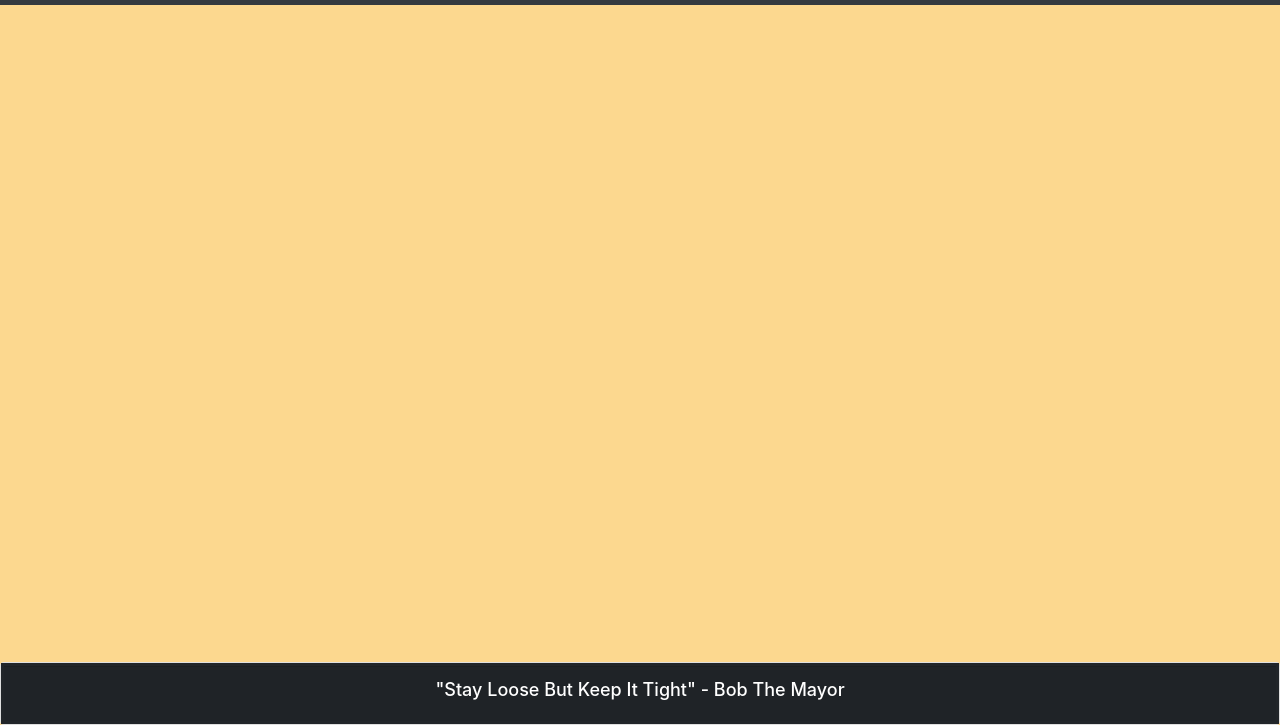
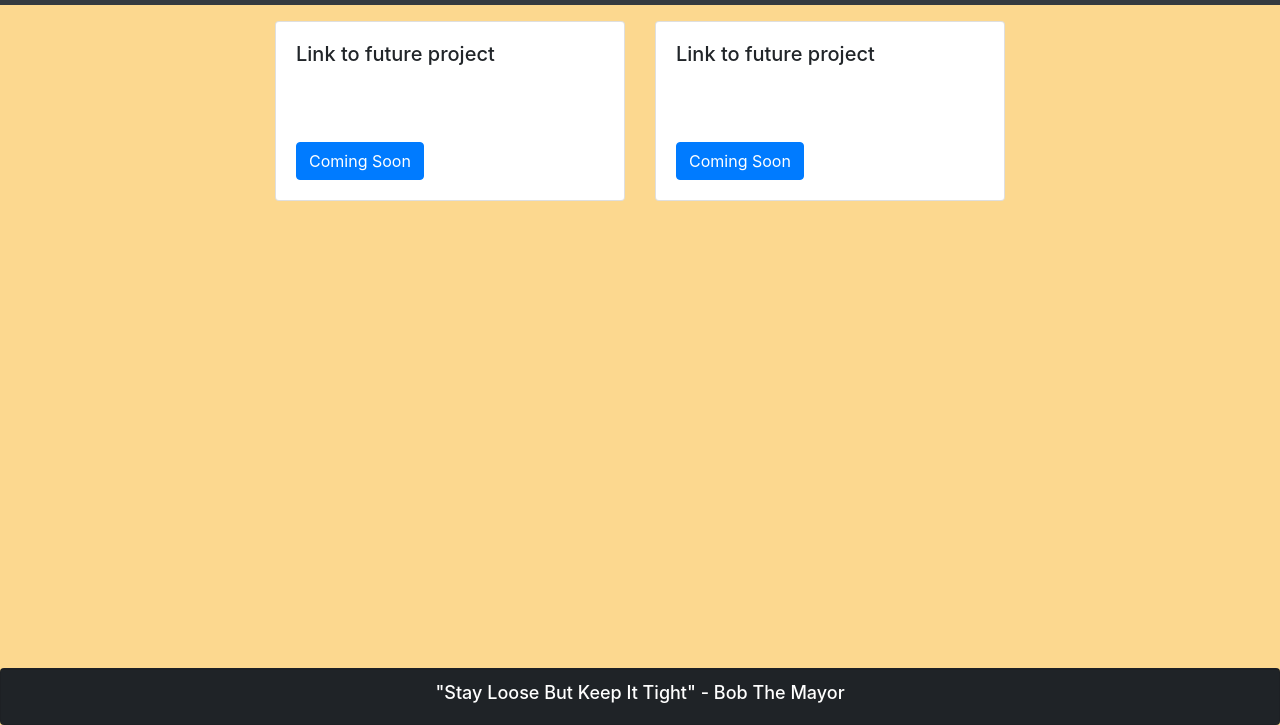
Before and after one commit to Jdusang1/portfolio, a plain HTML site: page portfolio.html in a window 1280 px wide. Shown: the part 75-800 px from the top of the page. Drawn offline with nearby package versions, Linux system fonts and the light colour scheme.

Commit message:
added links to portfolio for future projects, adjusted styling id's on footer, fixed sintax errors

```diff
--- a/portfolio.html
+++ b/portfolio.html
@@ -31,18 +31,38 @@
               </div>
           </div>
     </div>
+</nav>
 
-
-
-
-
-    <div class="fixed-bottom">
-        <div class="card">
-          <div id="footer">
-              <div class="card-footer text-muted"><h3>"Stay Loose But Keep It Tight" - Bob The Mayor</h3></div>
+<div class="container">
+    <div class="row justify-content-md-center">
+        <div class="col-md-4">
+          <div class="card">
+            <div class="card-body">
+              <h5 class="card-title">Link to future project</h5>
+              <p class="card-text">With supporting text below as a natural lead-in to additional content.</p>
+              <a href="#" class="btn btn-primary">Coming Soon</a>
+            </div>
+          </div>
+        </div>
+        <div class="col-md-4">
+          <div class="card">
+            <div class="card-body">
+              <h5 class="card-title">Link to future project</h5>
+              <p class="card-text">With supporting text below as a natural lead-in to additional content.</p>
+              <a href="#" class="btn btn-primary">Coming Soon</a>
+            </div>
           </div>
         </div>
     </div>
+</div>
+
+<div class="fixed-bottom">
+    <div class="card" id="footer">
+
+            <div class="card-footer text-muted"><h3>"Stay Loose But Keep It Tight" - Bob The Mayor</h3></div>
+
+    </div>
+</div>
 
 
 
--- a/stylesheet.css
+++ b/stylesheet.css
@@ -50,7 +50,7 @@ h3 {
 
 }
 
-P {
+p {
     margin-top: 12px;
     background-color: none;
     color:#ffff;
```
Also changed, not shown: contact.html (+3 -3 lines), index.html (+3 -3 lines).
